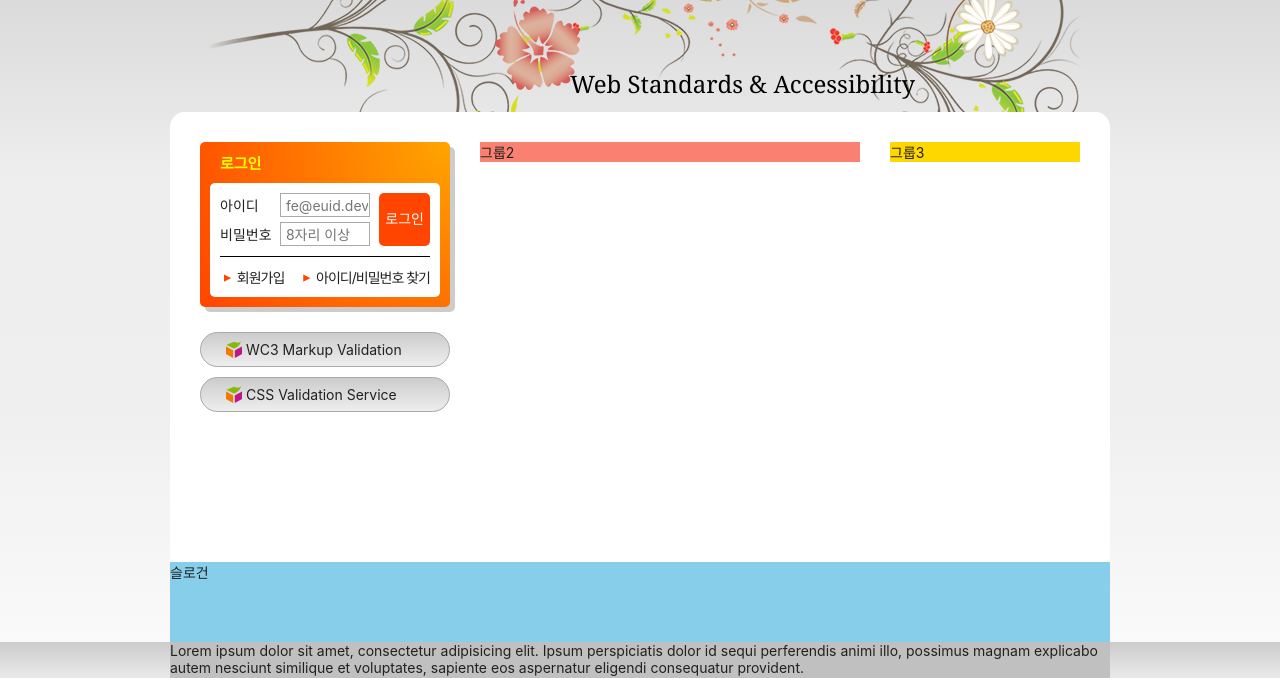
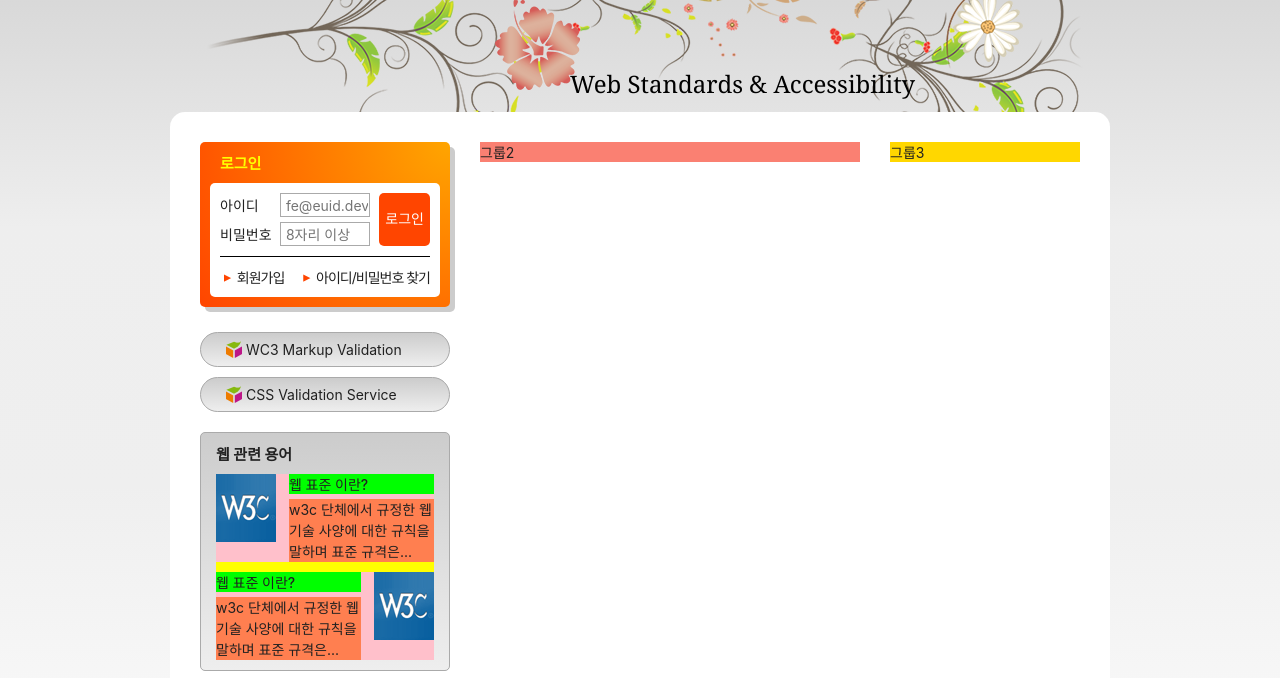
Before and after one commit to third-park/HTML5, a plain HTML site: page index.html in a window 1280 px wide. Shown: the part 135-813 px from the top of the page. Drawn offline with Linux system fonts and the light colour scheme; a web font is replaced by a local one.

Commit message:
웹 관련 용어 박스 완성

```diff
--- a/index.html
+++ b/index.html
@@ -176,6 +176,25 @@
           </a>
         </li>
       </ul>
+      <section class="term">
+        <h2 class="term-title">웹 관련 용어</h2>
+        <dl class="term-list">
+          <div>
+            <dt class="term-list-subject">웹 표준 이란?</dt>
+            <dd class="term-list-thumbnail">
+              <img src="./assets/web_standards.gif" alt="W3C 로고" />
+            </dd>
+            <dd class="term-list-brief">w3c 단체에서 규정한 웹 기술 사양에 대한 규칙을 말하며 표준 규격은...</dd>
+          </div>
+          <div class="cross">
+            <dt class="term-list-subject">웹 표준 이란?</dt>
+            <dd class="term-list-thumbnail">
+              <img src="./assets/web_standards.gif" alt="W3C 로고" />
+            </dd>
+            <dd class="term-list-brief">w3c 단체에서 규정한 웹 기술 사양에 대한 규칙을 말하며 표준 규격은...</dd>
+          </div>
+        </dl>
+      </section>
     </div>
     <div class="group group2">그룹2</div>
     <div class="group group3">그룹3</div>
--- a/styles/style.css
+++ b/styles/style.css
@@ -396,6 +396,65 @@ body {
   padding: 8px 15px 8px 45px;
   background: url(./images/validation_icon.png) no-repeat 25px 50%, #ccc linear-gradient(to bottom, #ccc, #eee) repeat 0 0;
 }
+/* 웹 관련 용어 */
+.term {
+  margin-top: 20px;
+  background: #ccc linear-gradient(to bottom, #ccc, #eee) repeat 0 0;
+  border: 1px solid #aaa;
+  border-radius: 5px;
+  padding: 10px 15px;
+}
+
+.term-title {
+  font-size: 15px;
+  font-weight: 700;
+}
+
+.term-list {
+  margin-top: 10px;
+  background-color: yellow;
+}
+
+.term-list div {
+  background-color: pink;
+  margin-top: 10px;
+  display: flow-root;
+}
+
+.term-list-subject,
+.term-list-brief {
+  float: right;
+  width: 145px;
+}
+
+.term-list-subject {
+  background-color: lime;
+  font-weight: 500;
+}
+
+.term-list-thumbnail {
+  background-color: skyblue;
+  float: left;
+}
+
+.term-list-thumbnail img {
+  vertical-align: middle;
+}
+
+.term-list-brief {
+  margin-top: 5px;
+  line-height: 1.5;
+  background-color: coral;
+}
+
+.cross .term-list-subject,
+.cross .term-list-brief {
+  float: left;
+}
+
+.cross .term-list-thumbnail {
+  float: right;
+}
 /* 슬로건 */
 .slogan {
   background: skyblue;
```
